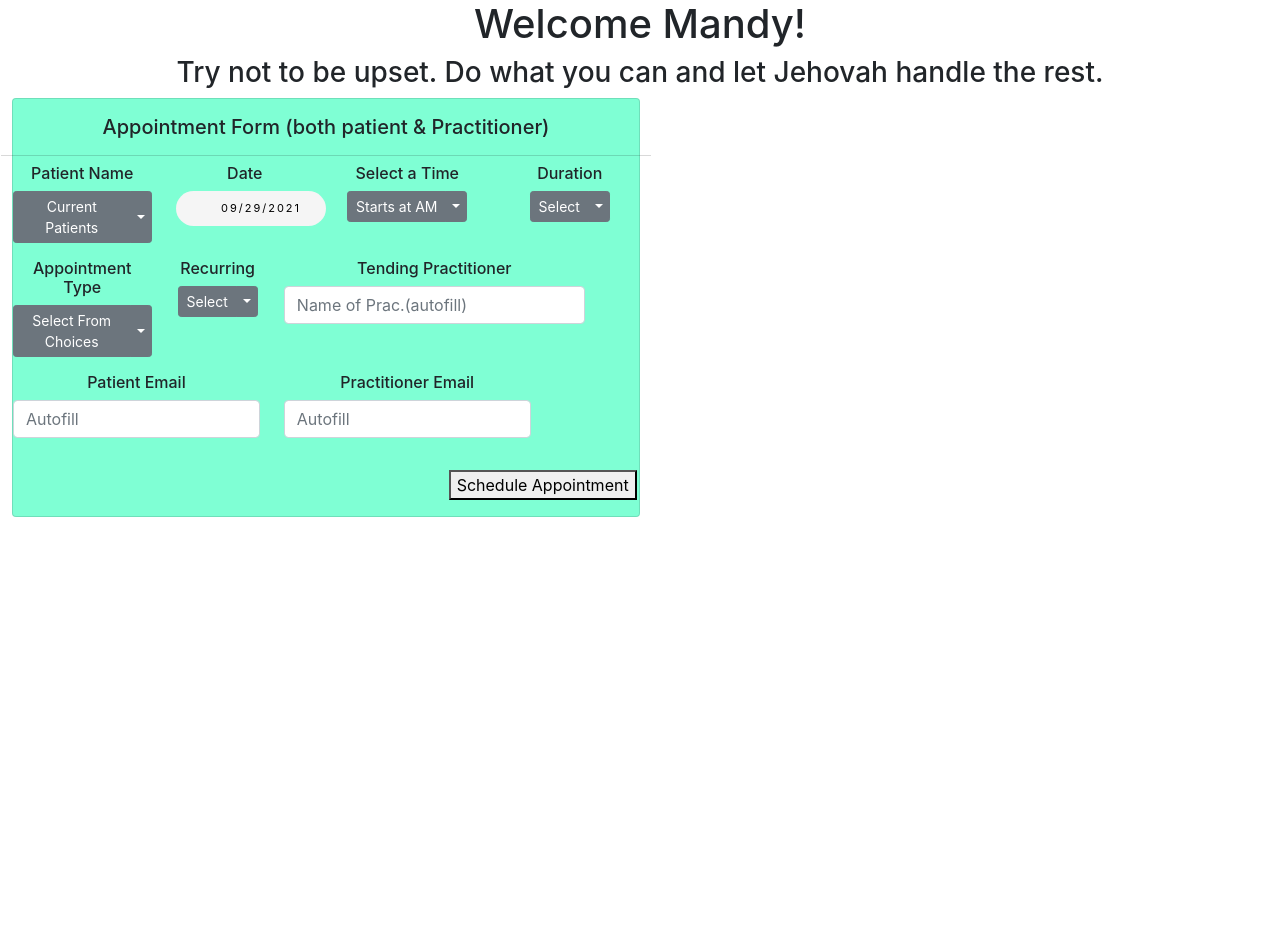
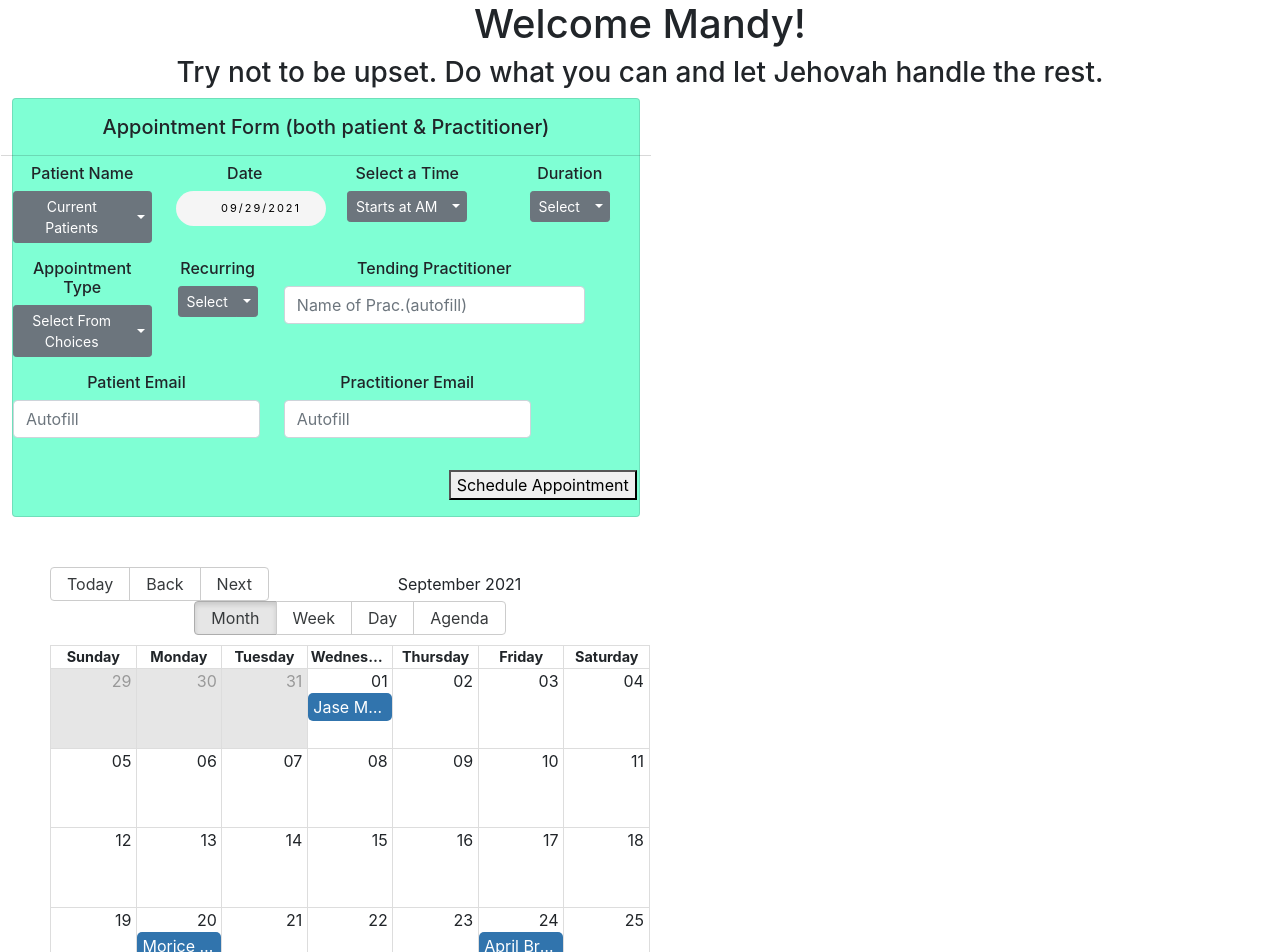
Before and after one commit to aroseca15/React_Work, a React (Create React App) app in the folder react_work/: page / in a window 1280 px wide. Shown: the top 952 px of the page. Before the commit the page ends 800 px from the top, so only its background shows below. Built offline with nearby package versions, Linux system fonts and the light colour scheme.

Commit message:
working on calendar and datepicker.

```diff
--- a/react_work/src/App.css
+++ b/react_work/src/App.css
@@ -40,13 +40,14 @@
   position: absolute;
   left:0;
   top: 40px;
-  width: 300px;
-  min-height: 350px;
+  width: 370px;
+  min-height: auto;
   background: #fff;
   box-shadow: 10px 10px 40px rgba(0,0,0,0.2);
   border-radius: 20px;
   overflow: hidden;
   padding: 25px 30px;
+  z-index: 1;
 }
 .mdpc-head{
   float: left;
--- a/react_work/src/App.js
+++ b/react_work/src/App.js
@@ -1,66 +1,59 @@
 // import logo from './logo.svg';
 import './App.css';
 import AppointmentForm from './components/AppointmentForm';
-// import MyDatePicker from './components/MyDatePicker'
-// import DatePicker from 'react-datepicker';
-// import 'react-datepicker/dist/react-datepicker-cssmodules.css'
-// import "react-datepicker/dist/react-datepicker.css";
-// import { Calender, dateFnsLocalizer } from "react-big-calendar";
-// import format from "date-fns/format";
-// import parse from "date-fns/parse";
-// import startOfWeek from "date-fns/startOfWeek";
-// import getDay from "date-fns/getDay";
-// import "react-big-calendar/lib/css/react-big-calender.css";
+
+import { Calendar, dateFnsLocalizer } from "react-big-calendar";
+import format from "date-fns/format";
+import parse from "date-fns/parse";
+import startOfWeek from "date-fns/startOfWeek";
+import getDay from "date-fns/getDay";
+import "react-big-calendar/lib/css/react-big-calendar.css";
 import React, { useState } from "react";
-// import DatePicker from 'react-date-picker';
-// import enUS from 'date-fns/locale/en-US'
 
-// const locales = {
-//   "en-US": enUS
-// }
+const locales = {
+  "en-US": require('date-fns/locale/en-US')
 
-// const localizer = dateFnsLocalizer({
-//   format,
-//   parse,
-//   startOfWeek,
-//   getDay,
-//   locales
-// })
+}
 
-// const events = [
-//   {
-//     title: "Jase Murph",
-//     allDay: false,
-//     start: new Date(2021, 27, 9),
-//     end: new Date(2021, 27, 9)
-//   },
-//   {
-//     title: "Morice Johnson",
-//     start: new Date(2021, 27, 9),
-//     end: new Date(2021, 27, 9)
-//   },
+const localizer = dateFnsLocalizer({
+  format,
+  parse,
+  startOfWeek,
+  getDay,
+  locales
+})
 
-//   {
-//     title: "April Brockshaw",
-//     allDay: false,
-//     start: new Date(2021, 27, 9),
-//     end: new Date(2021, 27, 9)
-//   }
-// ]
+const events = [
+  {
+    title: "Jase Murph",
+    allDay: false,
+    start: new Date(2021, 8, 1),
+    end: new Date(2021, 8, 1)
+  },
+  {
+    title: "Morice Johnson",
+    start: new Date(2021, 8, 20),
+    end: new Date(2021, 8, 20)
+  },
+
+  {
+    title: "April Brockshaw",
+    allDay: false,
+    start: new Date(2021, 8, 24),
+    end: new Date(2021, 8, 24)
+  }
+]
 
 
 
 function App() {
-  // const [selectedDate, setSelectedDate] = useState(null);
   return (
     <div className="App">
       <h1>Welcome Mandy!</h1>
       <h3>Try not to be upset. Do what you can and let Jehovah handle the rest.</h3>
       <AppointmentForm/>
-        {/* <MyDatePicker className='dtPic' onChange={onChange} /> */}
-      {/* <DatePicker selected={selectedDate}
-      onChange={date => setSelectedDate(date)} /> */}
-      {/* <Calender localizer={localizer} events={events} startAccessor="start" endAccessor="end" style={{ height: 500, margin: "50px" }} /> */}
+
+      <Calendar localizer={localizer} events={events} startAccessor="start" endAccessor="end" style={{ width: 600, height: 500, margin: "50px" }} />
     </div>
   );
 }
```
